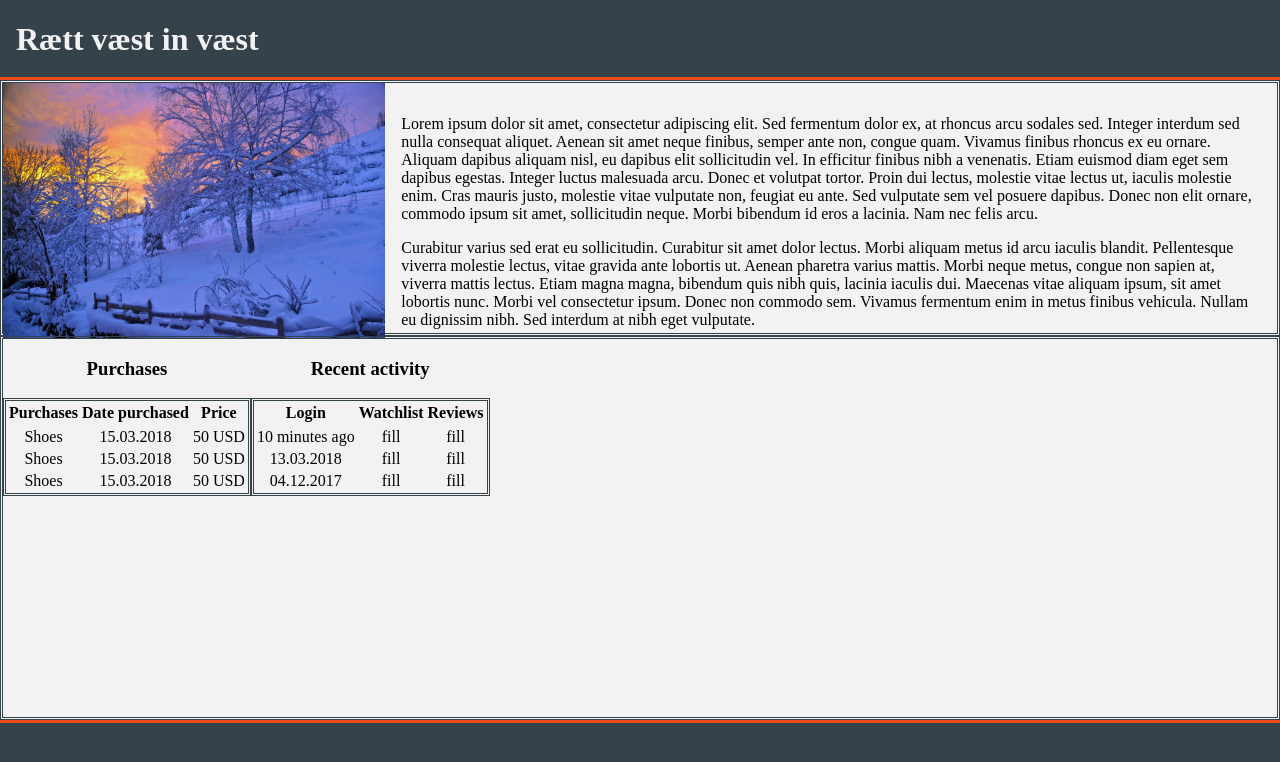
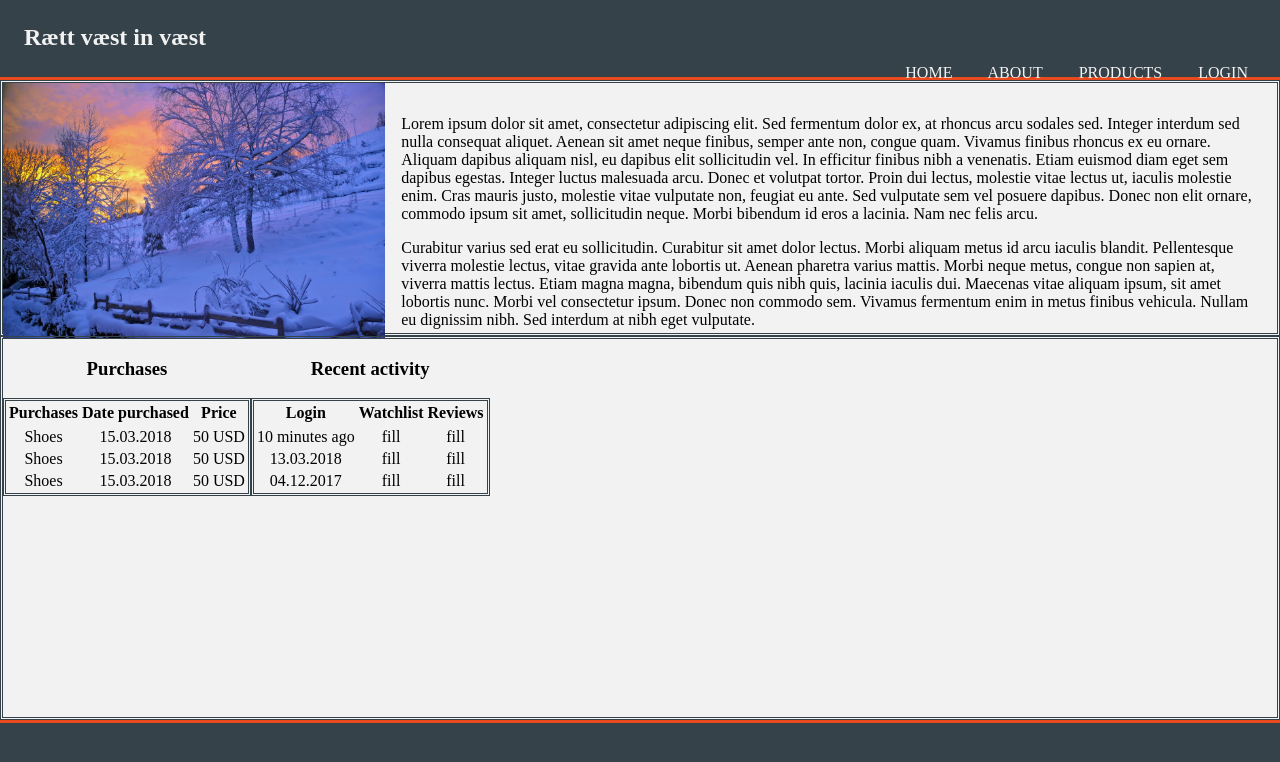
Before and after one commit to paalk93/Webshop, a plain HTML site: page Pages/user.html in a window 1280 px wide. Drawn offline with Linux system fonts and the light colour scheme.

Commit message:
Changed div to nav. Fixed margin issues on navbar. Can now sepparate Navbar a from login a

```diff
--- a/CSS/layout.css
+++ b/CSS/layout.css
@@ -111,3 +111,9 @@
   grid-row: 4 / 7;
 }
 /* GRID end*/
+.grid-navbar-split{
+  display:grid;
+  height:100%;
+  grid-template-columns: 1fr 1fr;
+  grid-template-rows: 1fr;
+}
--- a/CSS/utillity.css
+++ b/CSS/utillity.css
@@ -5,15 +5,18 @@ li ul ol{
   list-style:none;
   padding-left:0;
 }
-a{
+nav a{
   cursor:pointer;
   text-decoration:none;
   text-transform:uppercase;
   color:#f2f2f2;
-  margin:2em;
+  margin-right:2em;
 }
 
 /* MARGIN AND PADDING*/
+.margin-top4em{
+  margin-top:4em;
+}
 .margin-5px{
   margin:5px;
 }
--- a/Pages/user.html
+++ b/Pages/user.html
@@ -16,17 +16,19 @@
     <div class="viewport">
       <div class="grid-layout-default">
 
-        <div class="grid-navbar navbar background-secondary">
-          <div class="margin-1em">
-            <h1>Rætt væst in væst</h1>
-          </div>
-            <div class="text-align-right">
+        <nav class="grid-navbar navbar background-secondary">
+          <div class="grid-navbar-split">
+            <div>
+              <h1 class="margin-1em">Rætt væst in væst</h1>
+            </div>
+            <div class="text-align-right margin-top4em">
               <a href="../index.html">Home</a>
               <a href="about.html">About</a>
               <a href="products.html">Products</a>
-              <a href="login.html">Login</a>
+              <a href="login.html"><span class"secondary">Login</span></a>
             </div>
-        </div>
+          </div>
+        </nav>
 
         <div class="grid-area-user-top border-2">
           <div class="grid-layout-user-profile">
```
Also changed, not shown: Pages/about.html (+9 -7 lines), Pages/login.html (+8 -6 lines), Pages/products.html (+8 -6 lines), index.html (+9 -6 lines).
